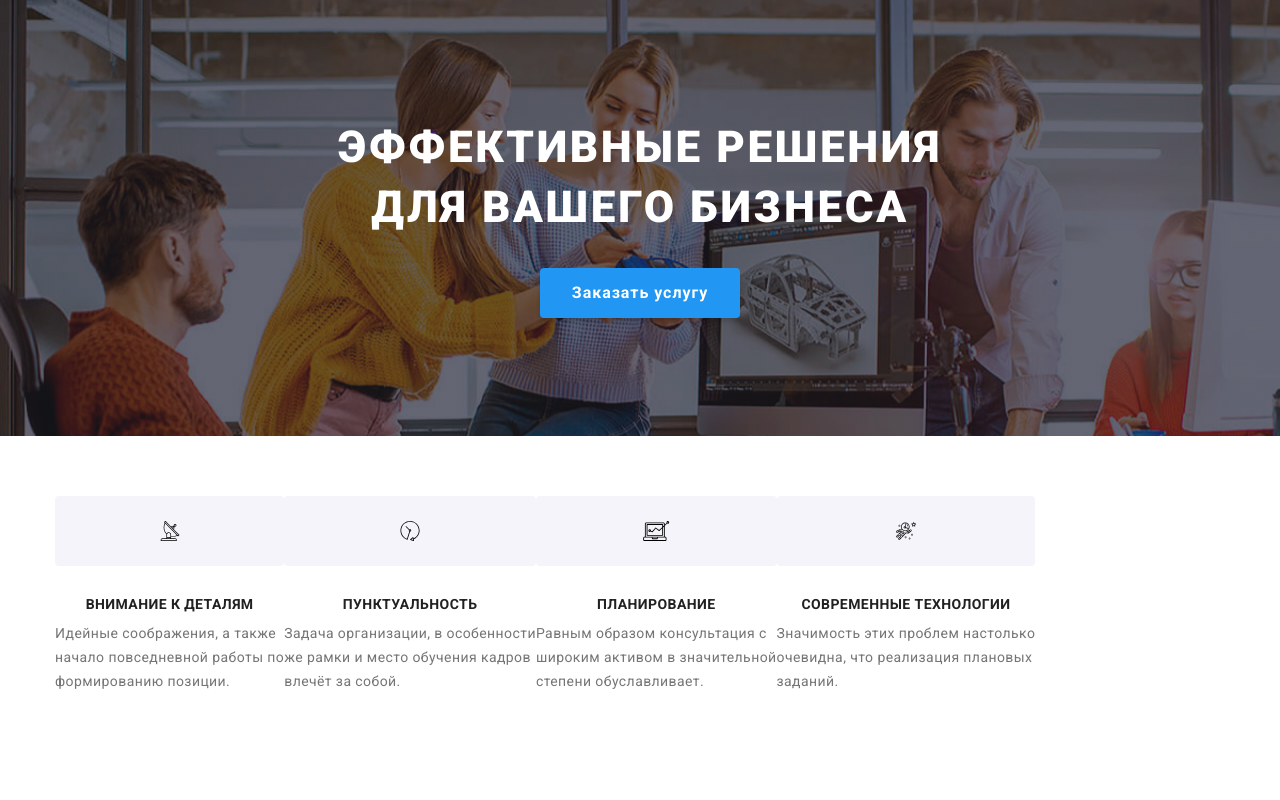
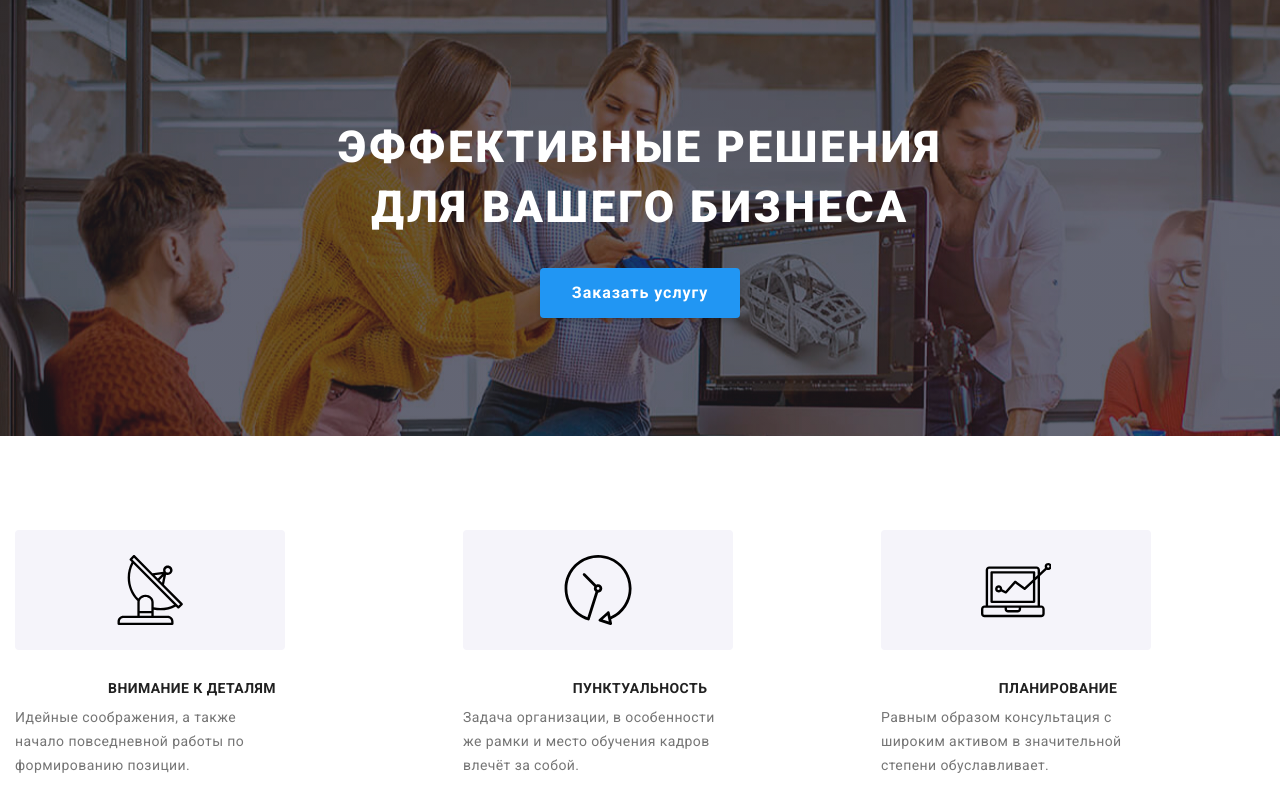
Before and after one commit to Anastasia6588/goit-markup-hw8, a plain HTML site: page index.html in a window 1280 px wide. Shown: the top 800 px of the page. Drawn offline with nearby package versions, Linux system fonts and the light colour scheme.

Commit message:
advantages-complete

```diff
--- a/index.html
+++ b/index.html
@@ -77,7 +77,7 @@
 			 <section class="advantages">
 				<h2 class="visually-hidden">Наши преимущества</h2>
 				<ul class="advantages-list container">
-					<li>
+					<li class="advantages__item">
 						<div class="advantages-list__item">
 							<svg class="advantages-list__logo" width="70" height="70">
 								<use href="./images/sprite.svg#icon-anthenna"></use>
@@ -85,14 +85,10 @@
 						</div>
 						<h3 class="advantages-item__title">Внимание к деталям</h3>
 						<p class="advantage-item__text">
-							Идейные соображения, а также
-							<br />
-							начало повседневной работы по
-							<br />
-							формированию позиции.
+							Идейные соображения, а также начало повседневной работы по формированию позиции.
 						</p>
 					</li>
-					<li>
+					<li class="advantages__item">
 						<div class="advantages-list__item">
 							<svg class="advantages-list__logo" width="70" height="70">
 								<use href="./images/sprite.svg#icon-clock"></use>
@@ -100,14 +96,10 @@
 						</div>
 						<h3 class="advantages-item__title">Пунктуальность</h3>
 						<p class="advantage-item__text">
-							Задача организации, в особенности
-							<br />
-							же рамки и место обучения кадров
-							<br />
-							влечёт за собой.
+							Задача организации, в особенности же рамки и место обучения кадров влечёт за собой.
 						</p>
 					</li>
-					<li>
+					<li class="advantages__item">
 						<div class="advantages-list__item">
 							<svg class="advantages-list__logo" width="70" height="70">
 								<use href="./images/sprite.svg#icon-comp"></use>
@@ -115,14 +107,10 @@
 						</div>
 						<h3 class="advantages-item__title">Планирование</h3>
 						<p class="advantage-item__text">
-							Равным образом консультация с
-							<br />
-							широким активом в значительной
-							<br />
-							степени обуславливает.
+							Равным образом консультация с широким активом в значительной степени обуславливает.
 						</p>
 					</li>
-					<li>
+					<li class="advantages__item">
 						<div class="advantages-list__item">
 							<svg class="advantages-list__logo" width="70" height="70">
 								<use href="./images/sprite.svg#icon-astronaut"></use>
@@ -130,11 +118,7 @@
 						</div>
 						<h3 class="advantages-item__title">Современные технологии</h3>
 						<p class="advantage-item__text">
-							Значимость этих проблем настолько
-							<br />
-							очевидна, что реализация плановых
-							<br />
-							заданий.
+							Значимость этих проблем настолько очевидна, что реализация плановых заданий.
 						</p>
 					</li>
 				</ul>
--- a/sass/base/_container.scss
+++ b/sass/base/_container.scss
@@ -3,12 +3,11 @@
 	padding: 0 15px;
 	margin-left: auto;
 	margin-right: auto;
-}
 
 	@media screen and (min-width: 480px) {
 		.container {
 			max-width: 480px;
-		// margin: 0 auto;
+			margin: 0 auto;
 		}
 	}
 
@@ -24,3 +23,4 @@
 			max-width: 1200px;
 		}
 	}
+}
--- a/sass/components/_advantages.scss
+++ b/sass/components/_advantages.scss
@@ -3,18 +3,22 @@
 	padding-bottom: 60px;
 }
 
+.advantages__item:not(:last-child) {
+	margin-bottom: 30px;
+}
+
 .advantages-list__item {
 	background: #f5f4fa;
 	border-radius: 4px;
+	height: 120px;
+	background-position: center;
+	display: flex;
+	align-items: center;
 }
 
 .advantages-list__logo {
-	display: flex;
-	align-items: center;
 	margin-left: auto;
 	margin-right: auto;
-	padding-top: 25px;
-	padding-bottom: 25px;
 }
 
 .advantages-item__title {
@@ -39,17 +43,23 @@
 	letter-spacing: 0.03em;
 }
 
-@media screen and (min-width: 480px) {
-	.advanates-list__item {
-		margin-bottom: 30px;
+@media screen and (min-width: 768px) {
+	.advantages-list {
+		display: flex;
+		flex-wrap: wrap;
+	}
 
-		&:last-child {
-			margin-bottom: 0;
+	.advantages__item {
+		width: 354px;
 	}
+
+	.advantages__item:nth-child(2n + 1) {
+		margin-right: 30px;
 	}
 }
 
-/* .advantages {
+@media screen and (min-width: 1200px) {
+	.advantages {
 		padding-top: 94px;
 		padding-bottom: 94px;
 	}
@@ -72,7 +82,6 @@
 			align-items: center;
 			margin-left: auto;
 			margin-right: auto;
-		margin-bottom: 55px;
 		}
 	}
 
@@ -89,6 +98,7 @@
 	}
 
 	.advantage-item__text {
+		max-width: 270px;
 		color: var(--special-text-color);
 		font-family: Roboto;
 		font-weight: normal;
@@ -96,4 +106,4 @@
 		line-height: 1.714;
 		letter-spacing: 0.03em;
 	}
- */
+}
```
Also changed, not shown: css/main-index.css, css/main-index.min.css, css/main-portfolio.css, css/main-portfolio.min.css, 4 other files. Lines whose indentation alone changed are shown as unchanged.
